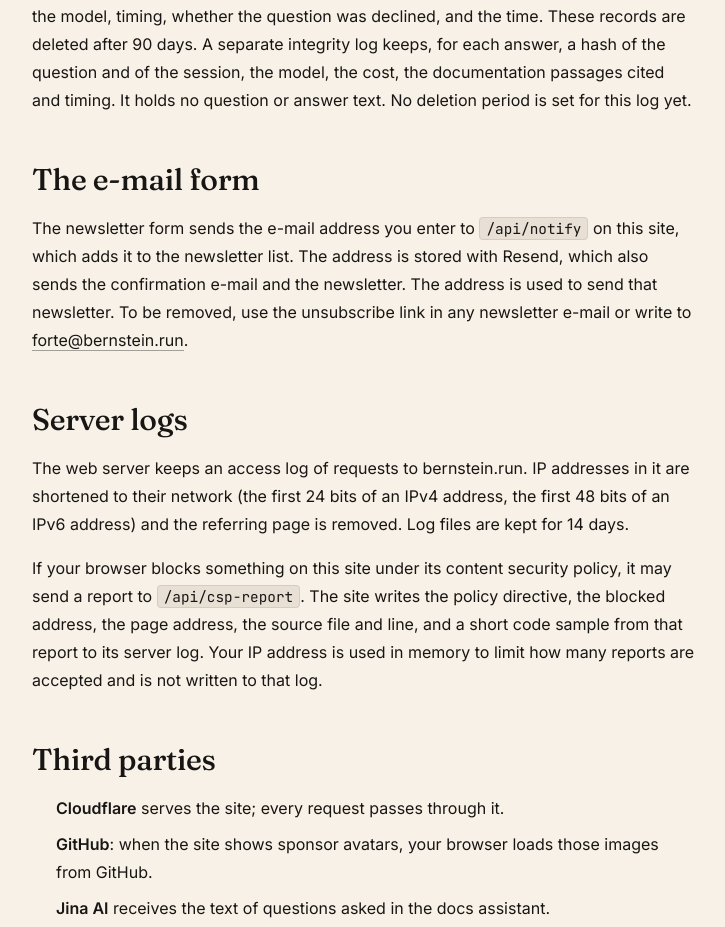
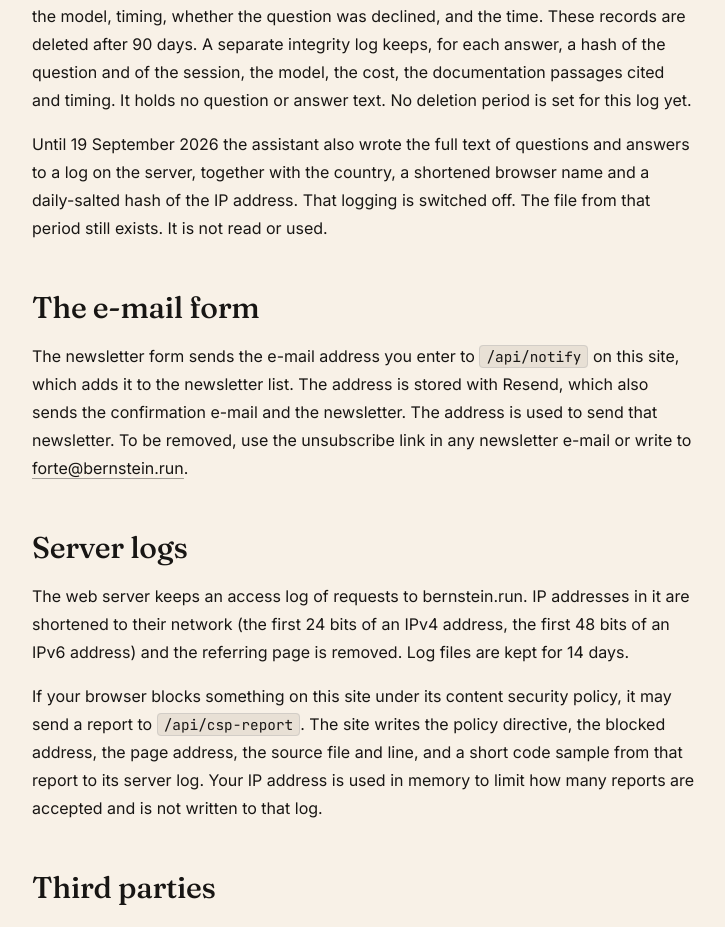
Before and after one commit to sipyourdrink-ltd/bernstein-landing, a Next.js app: page /privacy in a window 1280 px wide. Shown: the part 2249-3176 px from the top of the page, without its empty margins (132-857 px from the left). Built offline with nearby package versions, Linux system fonts and the light colour scheme; no server answers.

Commit message:
docs(privacy): state that the assistant's earlier full-text log still exists

```diff
--- a/app/privacy/page.tsx
+++ b/app/privacy/page.tsx
@@ -148,6 +148,13 @@ export default function PrivacyPage() {
               and timing. It holds no question or answer text. No deletion
               period is set for this log yet.
             </p>
+            <p>
+              Until 19 September 2026 the assistant also wrote the full text
+              of questions and answers to a log on the server, together with
+              the country, a shortened browser name and a daily-salted hash of
+              the IP address. That logging is switched off. The file from that
+              period still exists. It is not read or used.
+            </p>
 
             <h2>The e-mail form</h2>
             <p>
```
